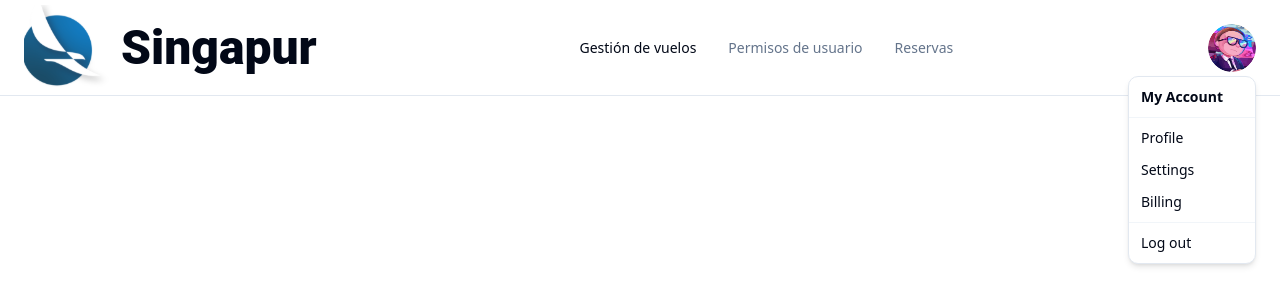
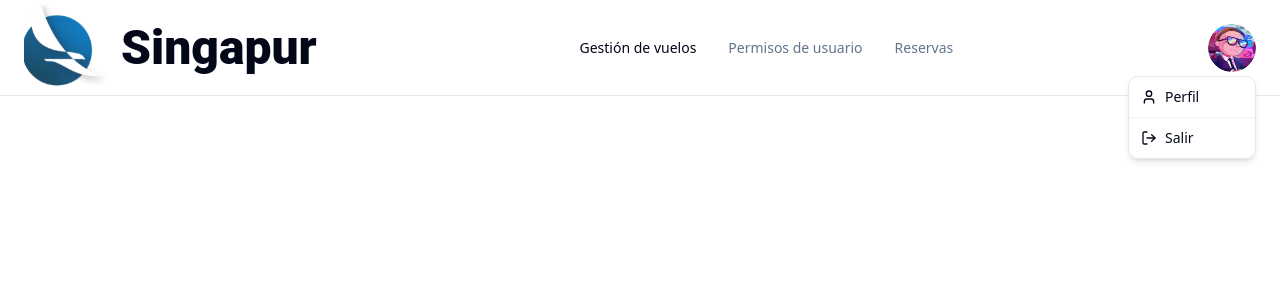
Before and after one commit to repositorios-fabrica-escuela/code-factory-virtual-front, a Next.js app: page /authentication/nav/nav in a window 1280 px wide. Both pictures are taken after a click on the button "Open user menu". Shown: the top 306 px of the page. Built offline with nearby package versions, Linux system fonts and the light colour scheme.

Commit message:
add icons perfil and salir

```diff
--- a/src/pages/authentication/nav/nav.tsx
+++ b/src/pages/authentication/nav/nav.tsx
@@ -2,8 +2,8 @@ import Link from "next/link"
 import { Button } from "@/components/ui/button"
 import {
   Menu,
-  Package2,
-  UserCircle,
+  User,
+  LogOut,
 } from "lucide-react"
 import Image from 'next/image';
 import { Sheet, SheetContent, SheetTrigger } from "@/components/ui/sheet"
@@ -11,7 +11,6 @@ import {
   DropdownMenu,
   DropdownMenuContent,
   DropdownMenuItem,
-  DropdownMenuLabel,
   DropdownMenuSeparator,
   DropdownMenuTrigger,
 } from "@/components/ui/dropdown-menu";
@@ -114,20 +113,20 @@ export function NavBar() {
         <DropdownMenu>
           <DropdownMenuTrigger asChild>
             <Button variant="ghost" size="icon" className="rounded-full h-18 w-18">
-              {/* Aumenté el tamaño del botón de usuario */}
               <img src="/logo.png" alt="User avatar" className="h-12 w-12 rounded-full" />
-
               <span className="sr-only">Open user menu</span>
             </Button>
           </DropdownMenuTrigger>
           <DropdownMenuContent align="end">
-            <DropdownMenuLabel>My Account</DropdownMenuLabel>
+            <DropdownMenuItem className="flex items-center">
+              <User className="mr-2 h-4 w-4" />
+              Perfil
+            </DropdownMenuItem>
             <DropdownMenuSeparator />
-            <DropdownMenuItem>Profile</DropdownMenuItem>
-            <DropdownMenuItem>Settings</DropdownMenuItem>
-            <DropdownMenuItem>Billing</DropdownMenuItem>
-            <DropdownMenuSeparator />
-            <DropdownMenuItem>Log out</DropdownMenuItem>
+            <DropdownMenuItem className="flex items-center">
+              <LogOut className="mr-2 h-4 w-4" />
+              Salir
+            </DropdownMenuItem>
           </DropdownMenuContent>
         </DropdownMenu>
       </header>
```
